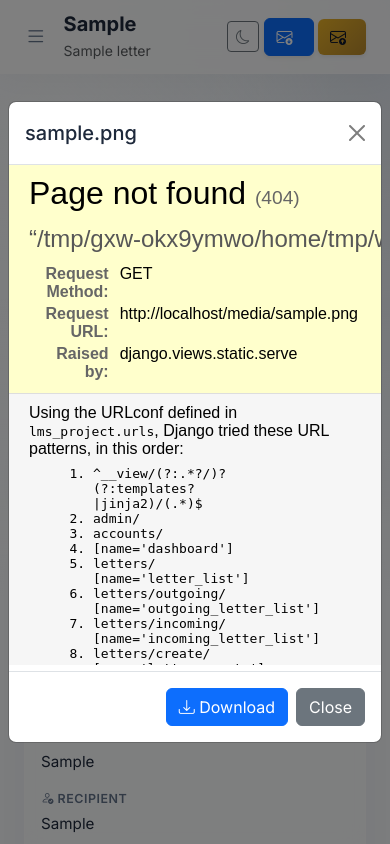
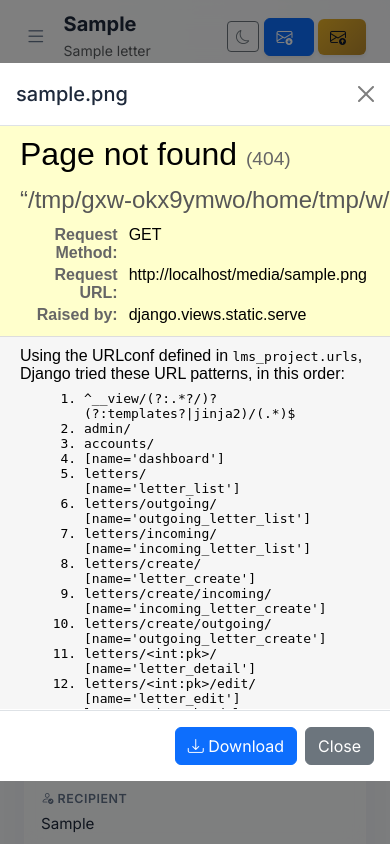
Before and after one commit to zackpro94/LMS, a Django app: page /letters/1/ in a window 390 px wide, after a click that opens the changed part. Run offline with Django 5.2, Linux system fonts and the light colour scheme; a user stored in the database is signed in; data comes from the database, SQL or seed files in the repository; tables that the repository leaves empty hold one stand-in row (values such as "Sample post"); data that the repository does not hold is empty; some libraries are stand-ins or nearby versions.

Commit message:
Make attachment preview modal responsive and fit to display

```diff
--- a/templates/letters/letter_detail.html
+++ b/templates/letters/letter_detail.html
@@ -513,14 +513,14 @@ document.addEventListener('DOMContentLoaded', function () {
 
 <!-- Document Preview Modal -->
 <div class="modal fade" id="previewModal" tabindex="-1" aria-hidden="true">
-  <div class="modal-dialog modal-xl modal-dialog-centered">
-    <div class="modal-content">
+  <div class="modal-dialog modal-xl modal-dialog-centered modal-fullscreen-lg-down">
+    <div class="modal-content" style="height: 85vh;">
       <div class="modal-header">
         <h5 class="modal-title" id="previewModalTitle">Document Preview</h5>
         <button type="button" class="btn-close" data-bs-dismiss="modal" aria-label="Close"></button>
       </div>
-      <div class="modal-body p-0" style="min-height: 500px;">
-        <iframe id="previewFrame" src="" style="width: 100%; height: 500px; border: none;"></iframe>
+      <div class="modal-body p-0" style="flex: 1; overflow: hidden;">
+        <iframe id="previewFrame" src="" style="width: 100%; height: 100%; border: none;"></iframe>
       </div>
       <div class="modal-footer">
         <a id="previewDownload" href="" class="btn btn-primary" download>
```
